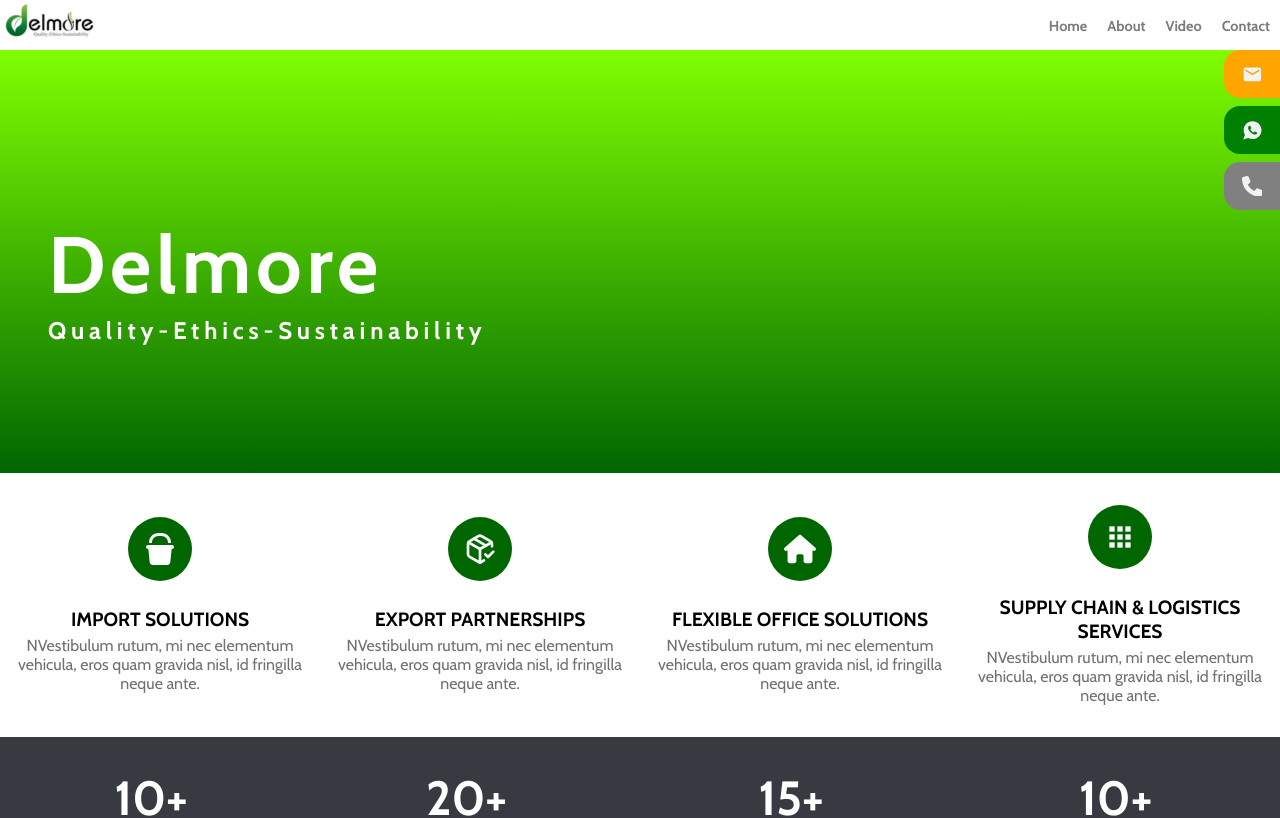
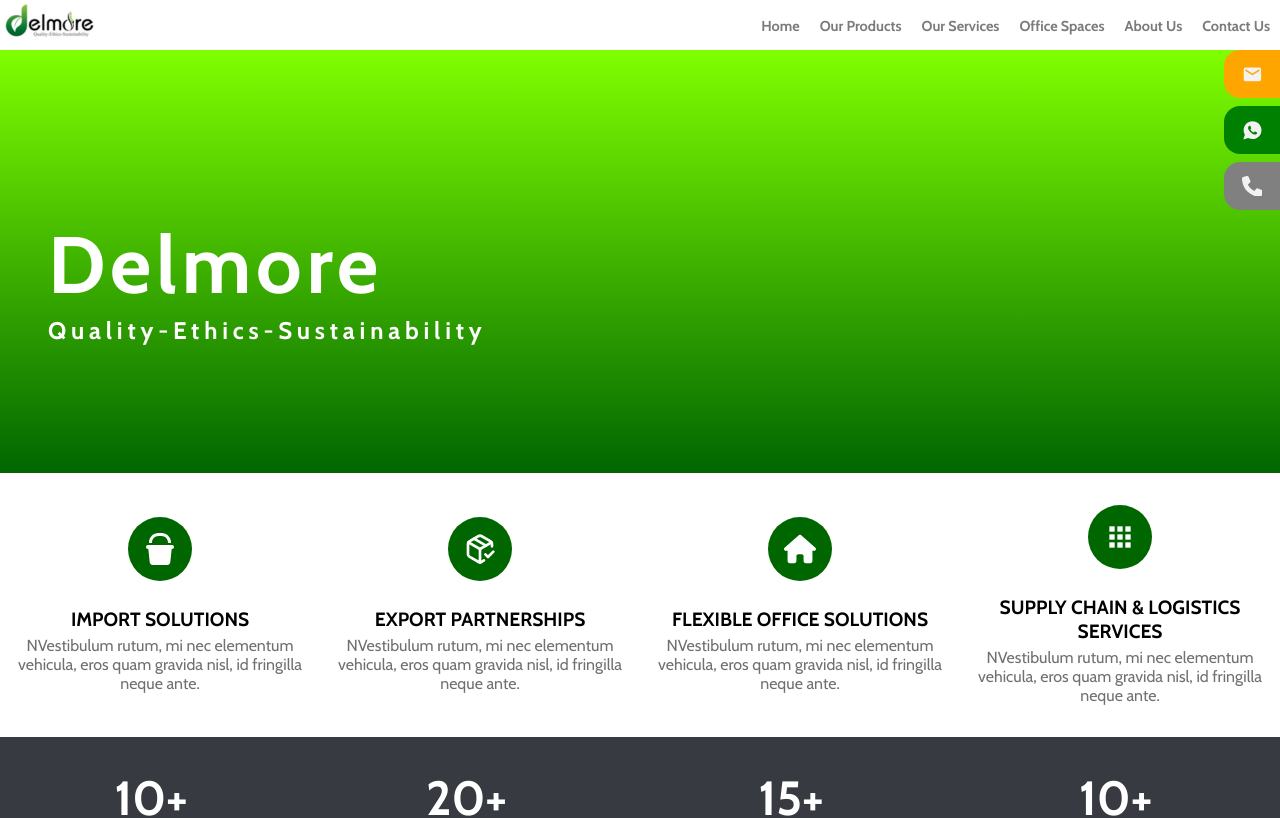
Before and after one commit to baayesh/Delmore, a React (Create React App) app: page / in a window 1280 px wide. Shown: the top 818 px of the page. Built offline with nearby package versions, Linux system fonts and the light colour scheme.

Commit message:
Add content to navigation pane

```diff
--- a/src/components/header.js
+++ b/src/components/header.js
@@ -14,13 +14,19 @@
                 Home
               </a>
               <a href="/about" className="nav-link">
-                About
+                Our&nbsp;Products
               </a>
               <a href="/video" className="nav-link">
-                Video
+                Our&nbsp;Services
               </a>
               <a href="/contact" className="nav-link">
-                Contact
+                Office&nbsp;Spaces
+              </a>
+              <a href="/contact" className="nav-link">
+                About&nbsp;Us
+              </a>
+              <a href="/contact" className="nav-link">
+                Contact&nbsp;Us
               </a>
             </div>
           </nav>
```
